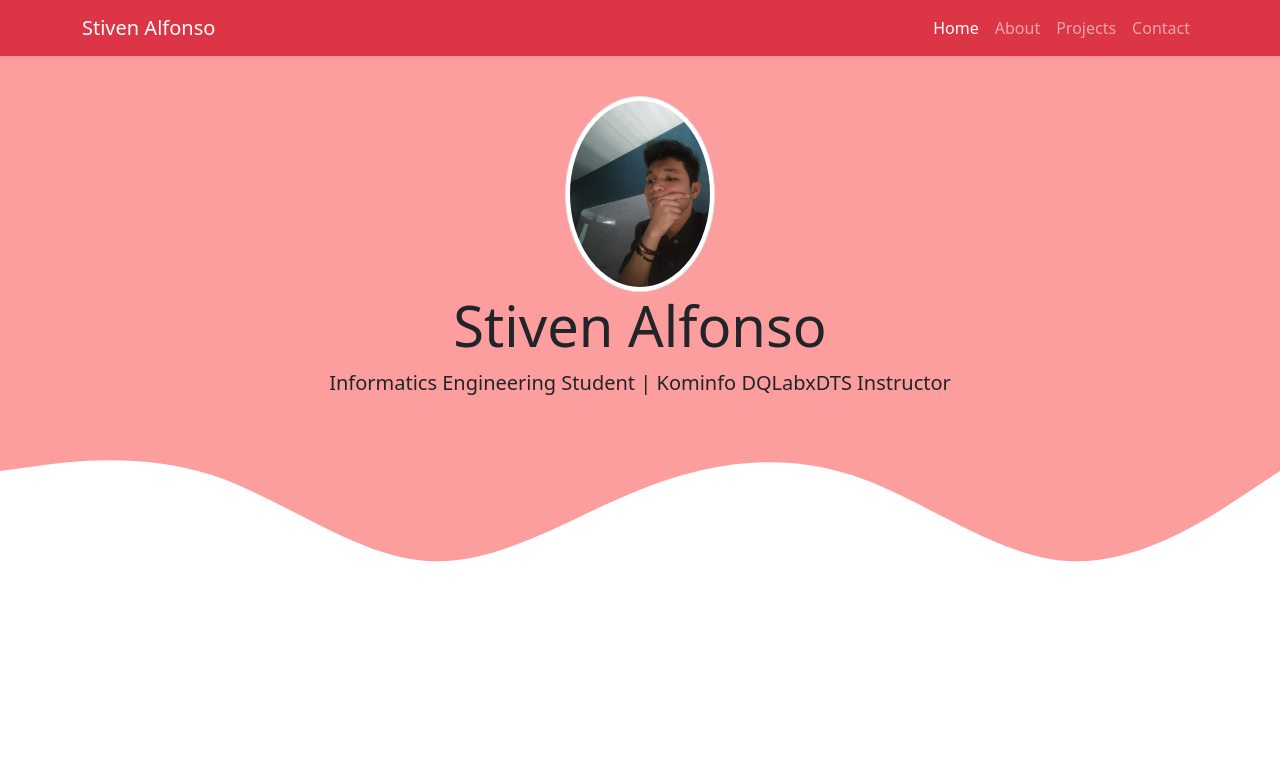
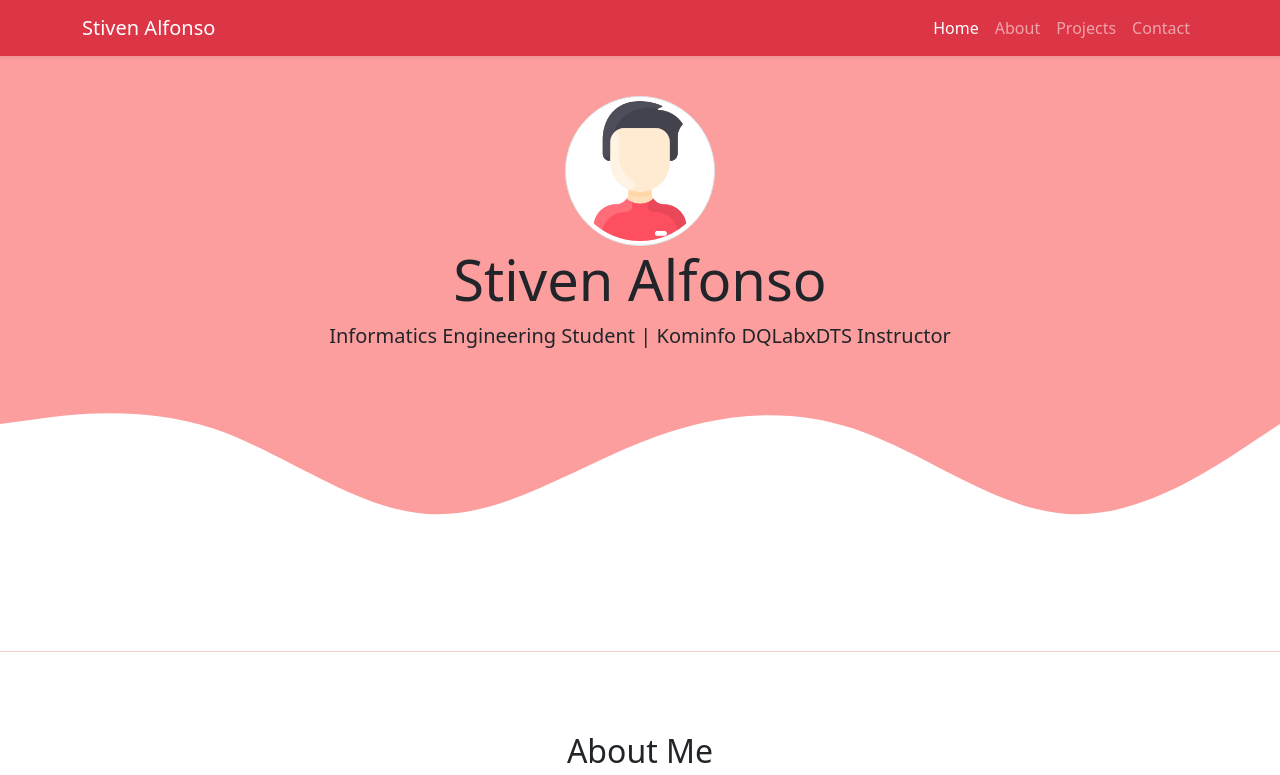
Before and after one commit to ThermalBlue/ThermalBlue.github.io, a plain HTML site: page index.html in a window 1280 px wide. Shown: the top 775 px of the page. Drawn offline with nearby package versions, Linux system fonts and the light colour scheme.

Commit message:
mengubah foto profil

```diff
--- a/index.html
+++ b/index.html
@@ -48,7 +48,7 @@
 
     <!-- Jumbotron -->
     <section class="jumbotron text-center">
-        <img src="img/img.jpg" alt="Alfonso" width="150" class="rounded-circle img-thumbnail" />
+        <img src="img/e.png" alt="Alfonso" width="150" class="rounded-circle img-thumbnail" />
         <h1 class="display-4">Stiven Alfonso</h1>
         <p class="lead">Informatics Engineering Student | Kominfo DQLabxDTS Instructor </p>
         <svg xmlns="http://www.w3.org/2000/svg" viewBox="0 0 1440 320">
```
